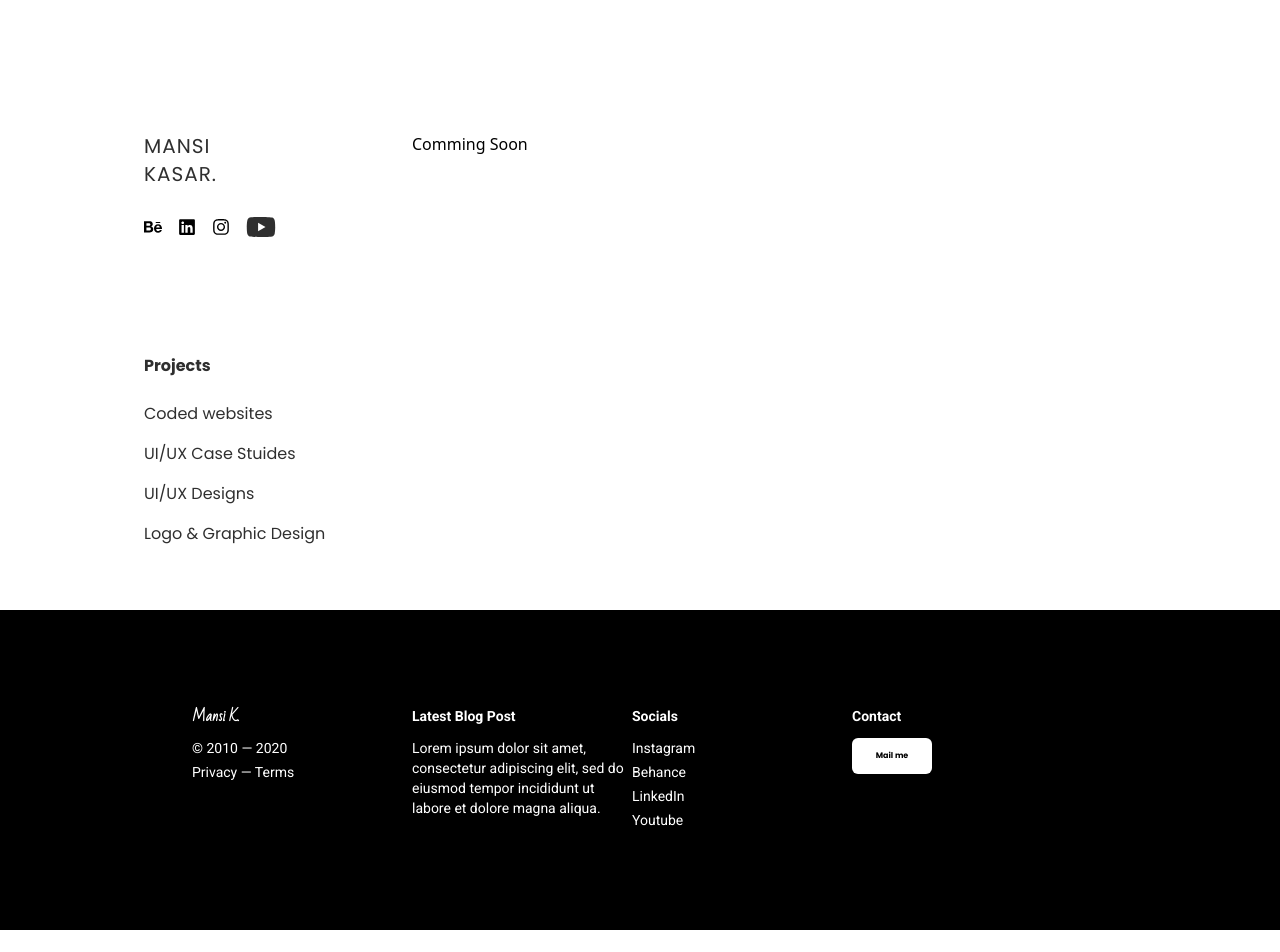
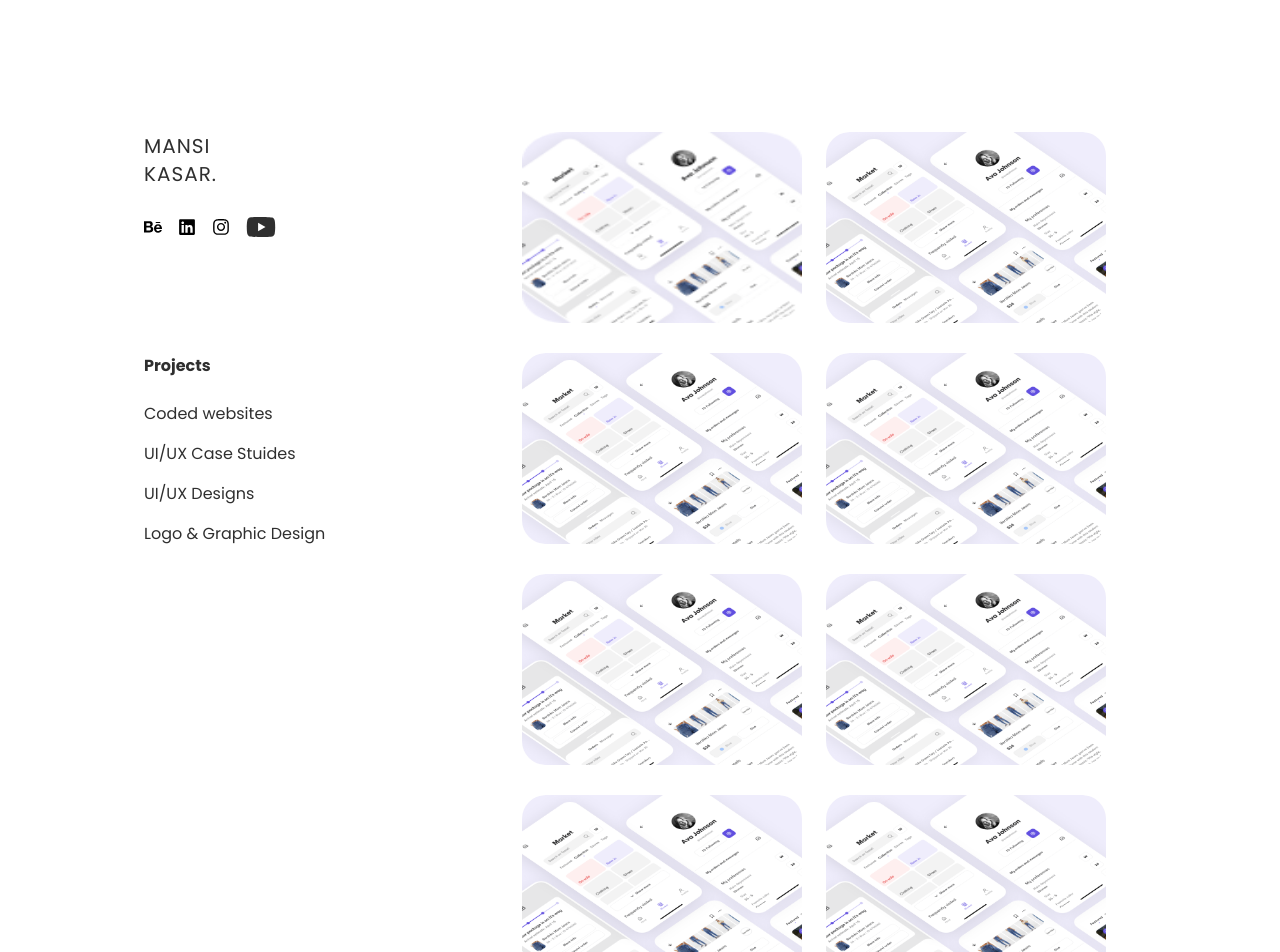
Before and after one commit to saifalfalah/mansi-kasar, a Next.js app: page /projects/logo-graphic-design in a window 1280 px wide. Shown: the part 120-1072 px from the top of the page. Before the commit the page ends 1050 px from the top, so only its background shows below. Built offline with nearby package versions, Linux system fonts and the light colour scheme.

Commit message:
Update index.js

```diff
--- a/pages/projects/logo-graphic-design/index.js
+++ b/pages/projects/logo-graphic-design/index.js
@@ -1,13 +1,151 @@
+import Image from "next/image";
 import ProjectListLayout from "../../../components/Layout/ProjectListLayout";
 
 const logoGraphicDesign = () => {
   return (
     <ProjectListLayout title="M K.|Logo & Graphic Design">
-      <div className="flex flex-col items-center space-y-20 lg:items-stretch lg:flex-col lg:space-y-28">
-        Comming Soon
+      <div className="flex flex-wrap justify-center max-w-5xl gap-6 ">
+        <div className="max-w-xs max-h-60">
+          <Image
+            src="/assets/all-projects/LogoGraphicDesign/2.png"
+            width="280"
+            height="191"
+            alt="test"
+            className="rounded-3xl"
+          />
+        </div>
+        <div className="max-w-xs max-h-60">
+          <Image
+            src="/assets/all-projects/LogoGraphicDesign/1.png"
+            width="280"
+            height="191"
+            alt="test"
+            className="rounded-3xl"
+          />
+        </div>
+        <div className="max-w-xs max-h-60">
+          <Image
+            src="/assets/all-projects/LogoGraphicDesign/1.png"
+            width="280"
+            height="191"
+            alt="test"
+            className="rounded-3xl"
+          />
+        </div>
+        <div className="max-w-xs max-h-60">
+          <Image
+            src="/assets/all-projects/LogoGraphicDesign/1.png"
+            width="280"
+            height="191"
+            alt="test"
+            className="rounded-3xl"
+          />
+        </div>
+        <div className="max-w-xs max-h-60">
+          <Image
+            src="/assets/all-projects/LogoGraphicDesign/1.png"
+            width="280"
+            height="191"
+            alt="test"
+            className="rounded-3xl"
+          />
+        </div>
+        <div className="max-w-xs max-h-60">
+          <Image
+            src="/assets/all-projects/LogoGraphicDesign/1.png"
+            width="280"
+            height="191"
+            alt="test"
+            className="rounded-3xl"
+          />
+        </div>
+        <div className="max-w-xs max-h-60">
+          <Image
+            src="/assets/all-projects/LogoGraphicDesign/1.png"
+            width="280"
+            height="191"
+            alt="test"
+            className="rounded-3xl"
+          />
+        </div>
+        <div className="max-w-xs max-h-60">
+          <Image
+            src="/assets/all-projects/LogoGraphicDesign/1.png"
+            width="280"
+            height="191"
+            alt="test"
+            className="rounded-3xl"
+          />
+        </div>
       </div>
     </ProjectListLayout>
   );
 };
 
 export default logoGraphicDesign;
+
+{
+  /*
+
+   <div className="relative h-72 w-72">
+    <Image
+      src="/assets/all-projects/LogoGraphicDesign/1.png"
+      layout="fill"
+      objectFit="contain"
+      alt="test"
+      className="rounded-3xl"
+    />
+  </div>
+
+
+
+  <div className="flex flex-col flex-wrap justify-between lg:flex-row ">
+<div className="grid grid-cols-12 grid-rows-6 gap-10">
+  <div className="col-span-4 row-span-5">
+    <Image
+      src="/assets/all-projects/LogoGraphicDesign/1.png"
+      width="280 "
+      height="280"
+      alt="test"
+      className="rounded-3xl"
+    />
+  </div>
+  <div className=" max-w-max">
+    <Image
+      src="/assets/all-projects/LogoGraphicDesign/1.png"
+      width="156 "
+      height="156"
+      alt="test"
+      className="rounded-3xl"
+    />
+  </div>
+  <div className=" max-w-max">
+    <Image
+      src="/assets/all-projects/LogoGraphicDesign/1.png"
+      width="344 "
+      height="156"
+      alt="test"
+      className="rounded-3xl"
+    />
+  </div>
+  <div className="max-w-max">
+    <Image
+      src="/assets/all-projects/LogoGraphicDesign/1.png"
+      width="280 "
+      height="191"
+      alt="test"
+      className="rounded-3xl"
+    />
+  </div>
+  <div className="max-w-max">
+    <Image
+      src="/assets/all-projects/LogoGraphicDesign/1.png"
+      width="280 "
+      height="314"
+      alt="test"
+      className="rounded-3xl"
+    />
+  </div>
+</div>
+</div> */
+}
```
